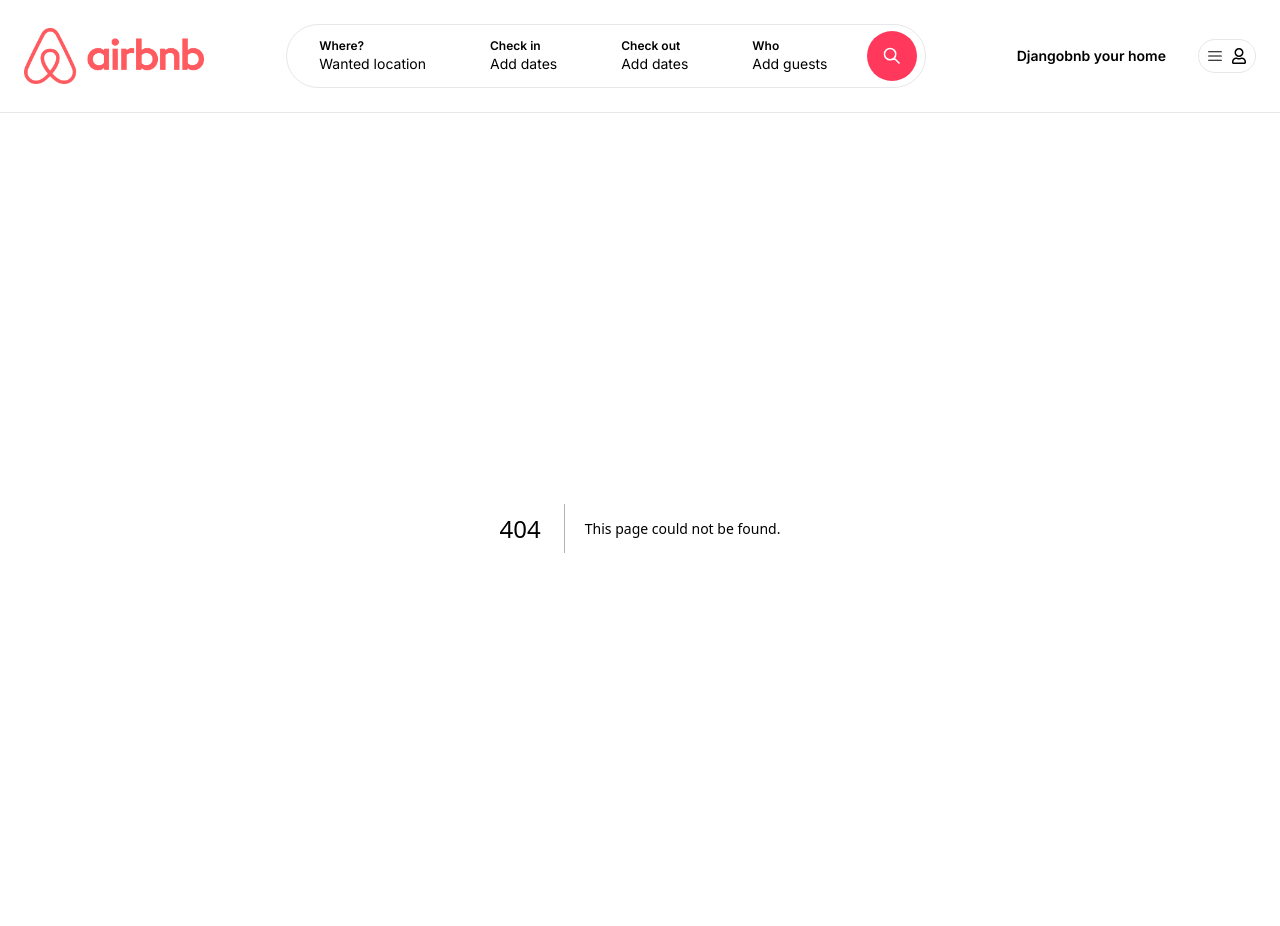
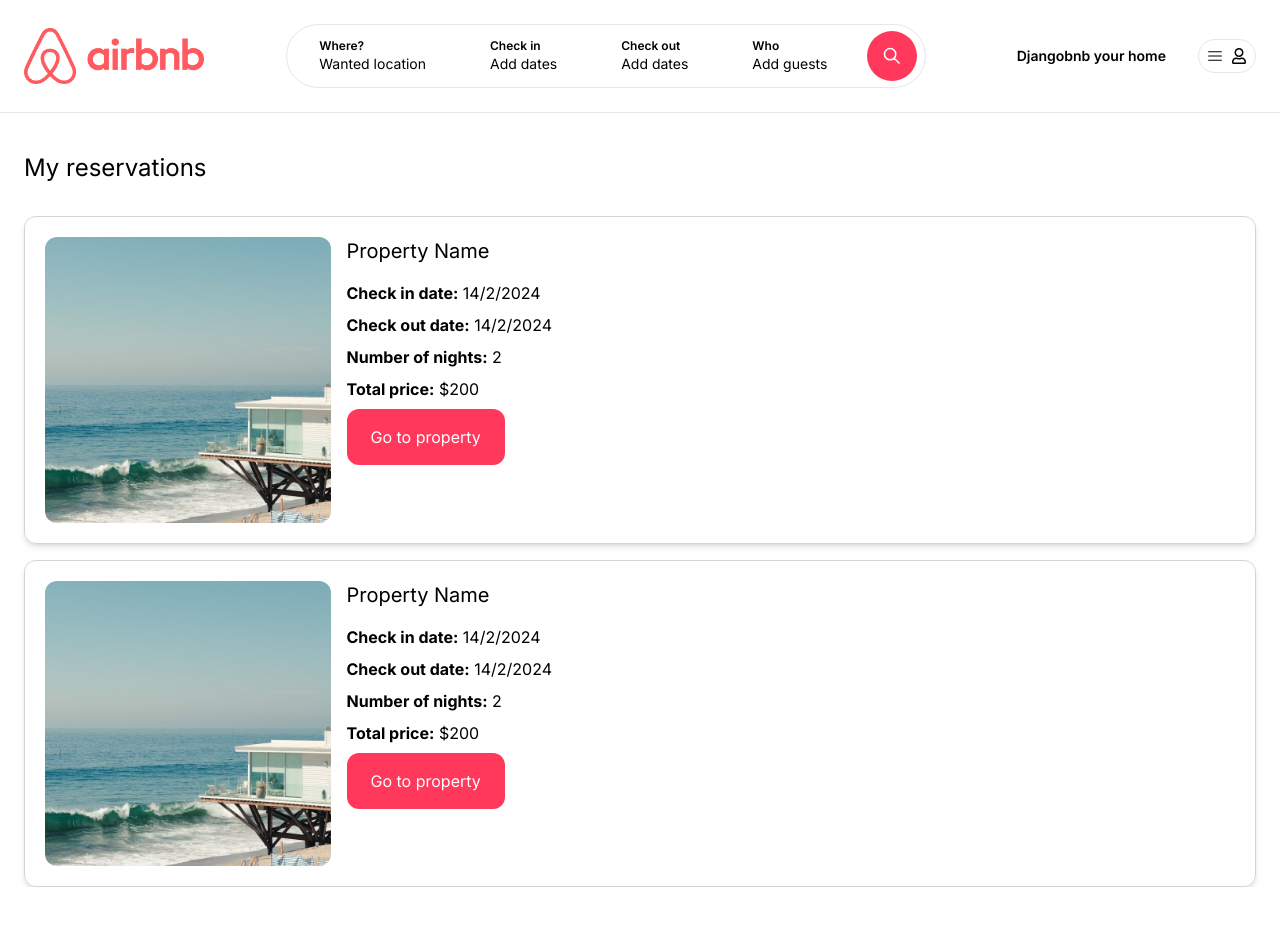
Before and after one commit to arwin50/djangobnb, a Next.js app: page /myreservations in a window 1280 px wide. Before the commit this address had no page. After the commit the page ends 887 px from the top, so only its background shows below. Built offline with nearby package versions, Linux system fonts and the light colour scheme.

Commit message:
[UI] Added myreservations page

```diff
--- /dev/null
+++ b/app/myreservations/page.tsx
@@ -0,0 +1,80 @@
+import React from "react";
+import Image from "next/image";
+
+export default function MyReservationsPage() {
+  return (
+    <main className="max-w-[1500px] mx-auto px-6">
+      <h1 className="my-6 pb-2 text-2xl">My reservations</h1>
+      <div className="space-y-4">
+        <div className="p-5  grid grid-cols-1 md:grid-cols-4 gap-4 shadow-md border border-gray-300 rounded-xl">
+          <div className="col-span-1">
+            <div className="relative overflow-hidden aspect-square rounded-xl">
+              <Image
+                fill
+                src="/beach_1.jpg"
+                className="hover:scale-110 object-cover transition h-full w-full cursor-pointer"
+                alt="beach house"
+              />
+            </div>
+          </div>
+          <div className="col-span-1 md:col-span-3 space-y-2">
+            <h2 className="mb-4 text-xl">Property Name</h2>
+            <p className="mb-2">
+              {" "}
+              <span className="font-bold">Check in date:</span> 14/2/2024
+            </p>
+            <p className="mb-2">
+              {" "}
+              <span className="font-bold">Check out date:</span> 14/2/2024
+            </p>
+            <p className="mb-2">
+              {" "}
+              <span className="font-bold">Number of nights:</span> 2
+            </p>
+            <p className="mb-2">
+              {" "}
+              <span className="font-bold">Total price:</span> $200
+            </p>
+            <div className=" mt-6 inline-block cursor-pointer py-4 px-6 bg-airbnb text-white rounded-xl">
+              Go to property
+            </div>
+          </div>
+        </div>
+        <div className="p-5  grid grid-cols-1 md:grid-cols-4 gap-4 shadow-md border border-gray-300 rounded-xl">
+          <div className="col-span-1">
+            <div className="relative overflow-hidden aspect-square rounded-xl">
+              <Image
+                fill
+                src="/beach_1.jpg"
+                className="hover:scale-110 object-cover transition h-full w-full cursor-pointer"
+                alt="beach house"
+              />
+            </div>
+          </div>
+          <div className="col-span-1 md:col-span-3 space-y-2">
+            <h2 className="mb-4 text-xl">Property Name</h2>
+            <p className="mb-2">
+              {" "}
+              <span className="font-bold">Check in date:</span> 14/2/2024
+            </p>
+            <p className="mb-2">
+              {" "}
+              <span className="font-bold">Check out date:</span> 14/2/2024
+            </p>
+            <p className="mb-2">
+              {" "}
+              <span className="font-bold">Number of nights:</span> 2
+            </p>
+            <p className="mb-2">
+              {" "}
+              <span className="font-bold">Total price:</span> $200
+            </p>
+            <div className=" mt-6 inline-block cursor-pointer py-4 px-6 bg-airbnb text-white rounded-xl">
+              Go to property
+            </div>
+          </div>
+        </div>
+      </div>
+    </main>
+  );
+}
```
